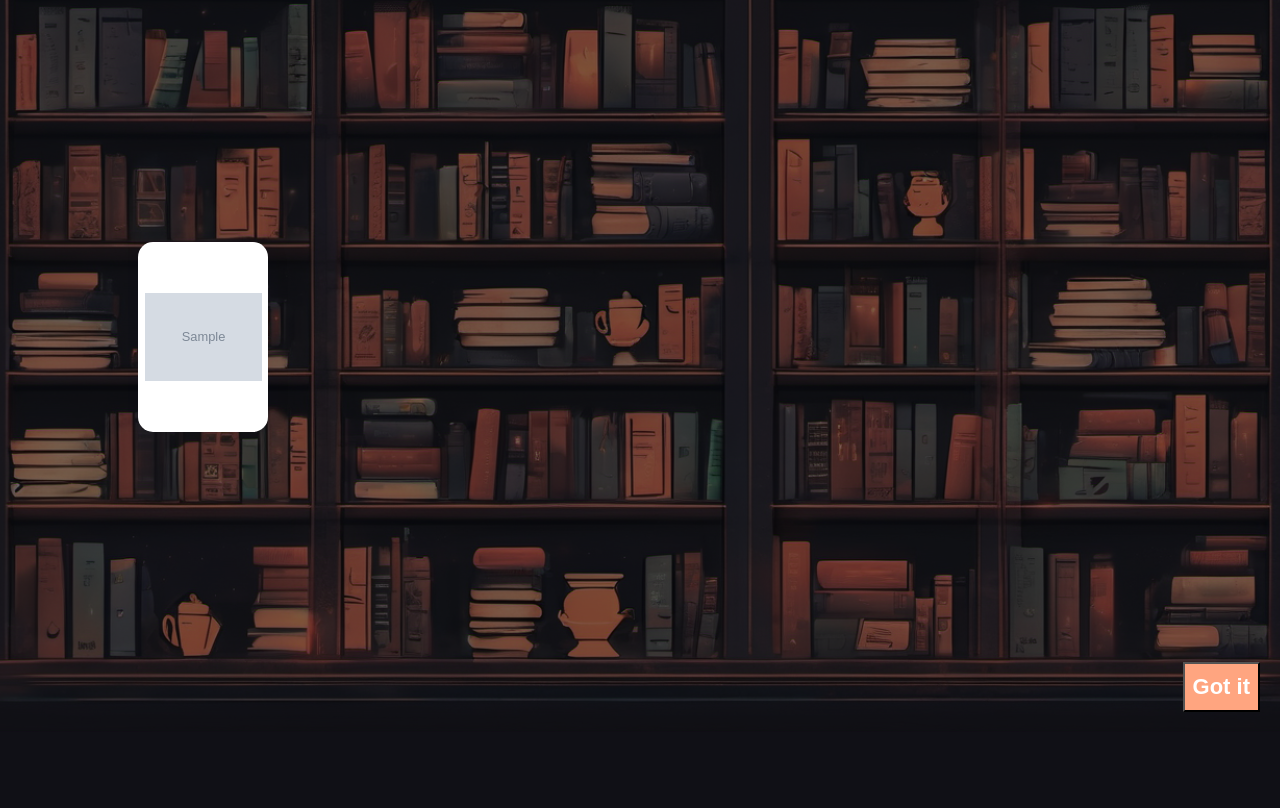
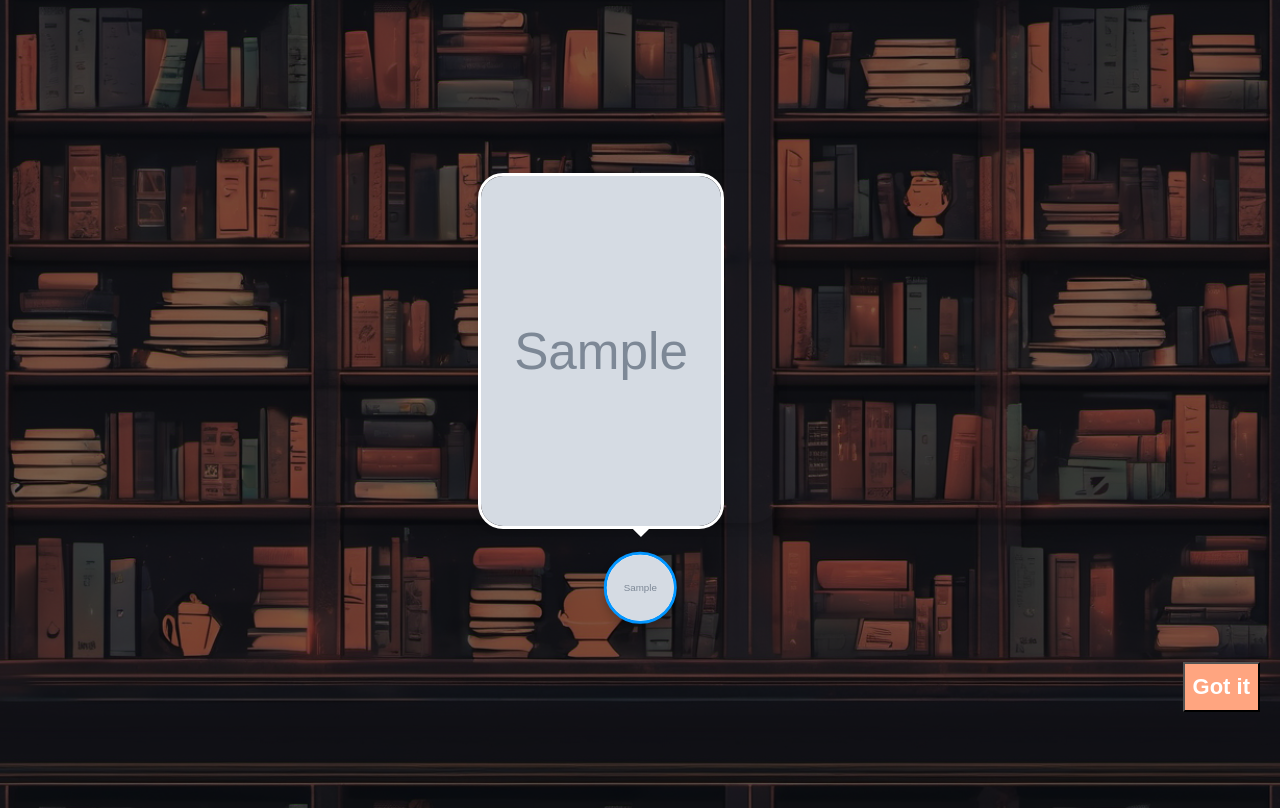
Before and after one commit to karendcl/recommend-books, a Django app: template src/templates/Recommended.html in a window 1280 px wide. Shown: the part 68-876 px from the top of the page. Before the commit the page ends 780 px from the top, so only its background shows below. Run offline with Django 5.2, Linux system fonts and the light colour scheme; the template is opened without the code that fills it: most values are stand-ins (such as "Sample title", 1, 10 or a date in 2020); grey boxes marked "Sample" are stand-in pictures.

Commit message:
Changed Home page and Recommended page styles

```diff
--- a/src/static/Styles.css
+++ b/src/static/Styles.css
@@ -1,4 +1,149 @@
 {% load static %}
+
+@import url('https://fonts.googleapis.com/css2?family=Poppins:wght@200;300;400;500;600;700&display=swap');
+.Full_Wrapper {
+  margin: 0;
+  padding: 0;
+  box-sizing: border-box;
+  font-family: 'Poppins',sans-serif;
+}
+.Recommended_Wrapper{
+  height: 100vh;
+  width: 100%;
+  display: flex;
+  justify-content: center;
+  align-items: center;
+}
+.image_container{
+  height: 500px;
+  display: flex;
+  min-width: 400px;
+  align-items: flex-end;
+  justify-content: center;
+  margin-top: -55px;
+}
+.icon-image{
+  position: relative;
+  height: 70px;
+  width: 70px;
+  margin: 0 5px;
+  cursor: pointer;
+  box-shadow: 0 5px 10px rgba(0, 0, 0, 0.25);
+  border-radius: 50%;
+  background: #fff;
+}
+.icon-image .icon img{
+  position: absolute;
+  height: 95%;
+  width: 95%;
+  left: 50%;
+  top: 50%;
+  transform: translate(-50%, -50%);
+  object-fit: cover;
+  border-radius: 50%;
+  border: 3px solid #0396FF;
+}
+.icon-image::before{
+  content: '';
+  position: absolute;
+  width: 50px;
+  height: 50px;
+  left: 50%;
+  top: -50px;
+  transform: translateX(-50%);
+}
+.icon-image .hover-image{
+  position: absolute;
+  height: 350px;
+  width: 300px;
+  bottom: 100px;
+  left: 33%;
+  z-index: 0;
+  transform: translateX(-50%);
+  border-radius: 25px;
+  pointer-events: none;
+  box-shadow: 0 5px 10px rgba(0, 0, 0, 0.15);
+  transition: transform 0.5s ease, z-index 0s, left 0.5s ease ;
+  transition-delay: 0s, 0.5s, 0.5s;
+}
+.icon-image:hover .hover-image{
+  left: -200px;
+  z-index: 12;
+  transform: translateX(70px);
+  transition: left 0.5s ease, z-index 0s, transform 0.5s ease;
+  transition-delay: 0s, 0.5s, 0.5s;
+}
+.hover-image img{
+  position: absolute;
+  height: 100%;
+  width: 80%;
+  object-fit: cover;
+  border: 3px solid #fff;
+  border-radius: 25px;
+}
+.hover-image .content{
+  position: absolute;
+  width: 100%;
+  bottom: -10px;
+  padding: 0 10px;
+}
+.content::before{
+  content: '';
+  position: absolute;
+  height: 20px;
+  width: 20px;
+  background: #fff;
+  left: 50%;
+  bottom: -7px;
+  transform: rotate(45deg) translateX(-50%);
+  z-index: -1;
+}
+.content .details{
+  position: relative;
+  background: #fff;
+  padding: 10px;
+  border-radius: 12px;
+  text-align: center;
+  opacity: 0;
+  pointer-events: none;
+  transform: translateY(10px);
+}
+.icon-image:hover .details{
+  transition: all 0.5s ease;
+  transition-delay: 0.9s;
+  opacity: 1;
+  transform: translateY(4px);
+  pointer-events: auto;
+}
+.details::before{
+  content: '';
+  position: absolute;
+  height: 20px;
+  width: 20px;
+  background: #fff;
+  left: 51%;
+  bottom: -15px;
+  transform: rotate(45deg) translateX(-50%);
+  z-index: -1;
+}
+.content .details .name{
+ font-size: 20px;
+ font-weight: 500;
+}
+
+.content .details a:hover{
+  color: #0396FF;
+}
+.container .last .hover-image{
+  transition: none;
+}
+.container .last:hover .hover-image{
+  transition: 0;
+}
+.last:hover .details{
+  transition-delay: 0s;
+}
+
 
 /*hide scroll bar*/
 body ::-webkit-scrollbar {
@@ -97,7 +258,7 @@ main {
 .container {
     height: 190px;
     width: 130px;
-    background-color: white;
+    background-color: transparent;
     box-shadow: 0 0 25px rgba(17, 1, 68, 0.08);
     border-radius: 15px;
     position: relative;
--- a/src/templates/Recommended.html
+++ b/src/templates/Recommended.html
@@ -1,15 +1,32 @@
 {% extends "Index.html" %} {% block content %}
-<div class="wrapper">
+<div class="Full_Wrapper">
+    <div class="Recommended_Wrapper">
+    <div class="image_container">
+        {% for i in suggestions %}
+      <div class="icon-image">
+        <div class="icon">
+          <img src="{{i.image_url}}" alt= "{{ i.title }}"/>
+        </div>
+        <div class="hover-image one">
+          <div class="img">
+            <img src="{{i.image_url}}" alt= "{{ i.title }}" />
+          </div>
+          <div class="content">
+            <div class="details">
+              <div class="name"> {{i.title}} </div>
+            </div>
+          </div>
+        </div>
+      </div>
+      {% endfor %}
+    </div>
+  </div>
+</div>
 
         {% for i in suggestions %}
-        <div class="container">
 
-            <img src="{{i.image_url}}" alt="i.title">
-        </div>
-            <br>
         {% endfor %}
-        </div>
         <div class="Onclick_Button">
         <button onclick="location.href='/'">Got it</button>
-</div>
+
 {% endblock content %}
```
Also changed, not shown: other parts of src/static/Styles.css (+25 -7 lines), src/templates/HomePage.html (+11 -7 lines), src/Book/migrations/0006_alter_book_description_alter_book_image_url.py (added), src/db.sqlite3.
